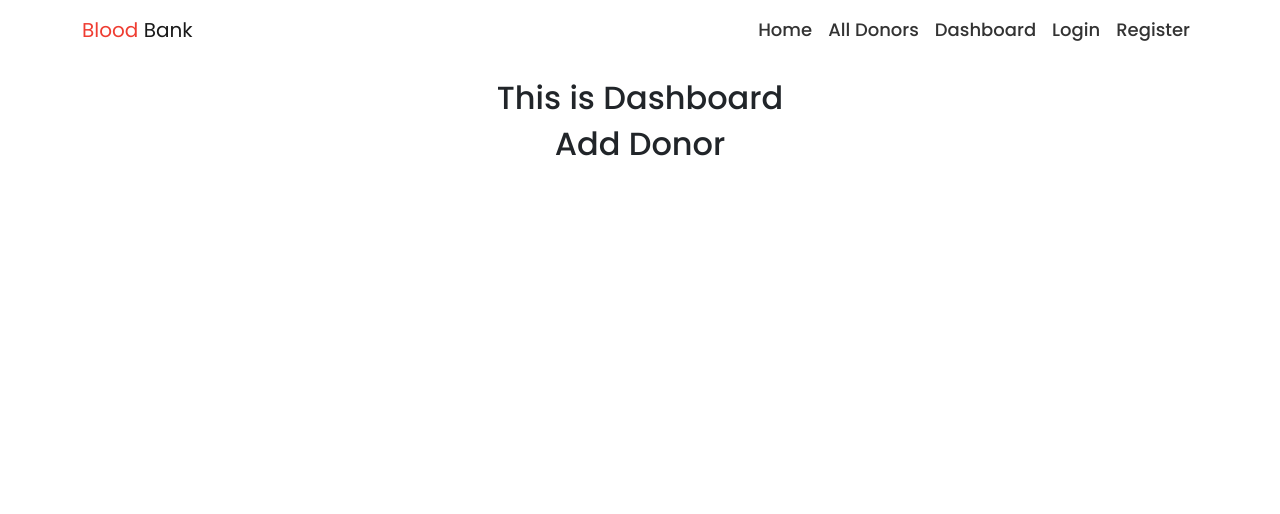
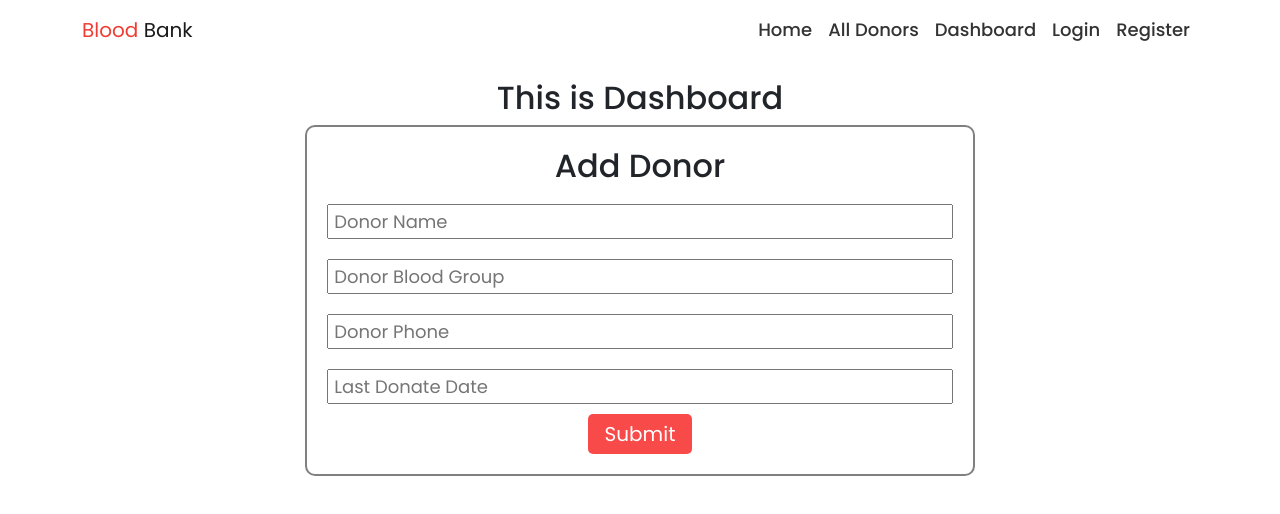
Before and after one commit to mdmaruf641/blood-bank, a React (Create React App) app: page /dashboard in a window 1280 px wide. Shown: the top 514 px of the page. Built offline with nearby package versions, Linux system fonts and the light colour scheme.

Commit message:
add donner route added and database connected

```diff
--- /dev/null
+++ b/src/Pages/Dashboard/AddDonor/AddDonor.css
@@ -0,0 +1,18 @@
+.addDonorForm {
+  width: 60%;
+  margin: auto;
+  border: 2px solid gray;
+  padding: 20px;
+  border-radius: 10px;
+  -webkit-border-radius: 10px;
+  -moz-border-radius: 10px;
+  -ms-border-radius: 10px;
+  -o-border-radius: 10px;
+}
+
+.donorInput {
+  width: 100%;
+  margin: 10px 0;
+  padding: 2px 5px;
+  font-size: 18px;
+}
--- a/src/Pages/Dashboard/AddDonor/AddDonor.js
+++ b/src/Pages/Dashboard/AddDonor/AddDonor.js
@@ -1,9 +1,56 @@
+import axios from "axios";
 import React from "react";
+import { Container } from "react-bootstrap";
+import { useForm } from "react-hook-form";
+import "./AddDonor.css";
 
 const AddDonor = () => {
+  const { register, handleSubmit, reset } = useForm();
+  const onSubmit = (data) => {
+    console.log(data);
+    axios.post("http://localhost:5000/donors", data).then((res) => {
+      if (res.data.insertedId) {
+        alert("added Successfully");
+        reset();
+      }
+    });
+  };
   return (
     <div>
-      <h2>Add Donor</h2>
+      <Container>
+        <form className="addDonorForm" onSubmit={handleSubmit(onSubmit)}>
+          <h2>Add Donor</h2>
+          <input
+            className="donorInput"
+            placeholder="Donor Name"
+            type="text"
+            {...register("Name")}
+          />
+          <br />
+          <input
+            className="donorInput"
+            placeholder="Donor Blood Group"
+            type="text"
+            {...register("BloodGroup")}
+          />
+          <br />
+          <input
+            className="donorInput"
+            placeholder="Donor Phone"
+            type="text"
+            {...register("Phone")}
+          />
+          <br />
+          <input
+            className="donorInput"
+            placeholder="Last Donate Date"
+            type="text"
+            {...register("LastDonate")}
+          />
+          <br />
+          <input className="button" type="submit" />
+        </form>
+      </Container>
     </div>
   );
 };
--- a/src/Pages/Home/OurDonors/OurDonors.js
+++ b/src/Pages/Home/OurDonors/OurDonors.js
@@ -1,4 +1,6 @@
 import React from "react";
+import { Nav } from "react-bootstrap";
+import { HashLink } from "react-router-hash-link";
 import "./OurDonors.css";
 
 const OurDonors = () => {
@@ -9,6 +11,11 @@ const OurDonors = () => {
           OUR <span>DONORS</span>
         </h2>
       </div>
+      <button className="button py-0 px-2">
+        <Nav.Link className=" text-white" as={HashLink} to="/allDonors">
+          View All
+        </Nav.Link>
+      </button>
     </div>
   );
 };
```
